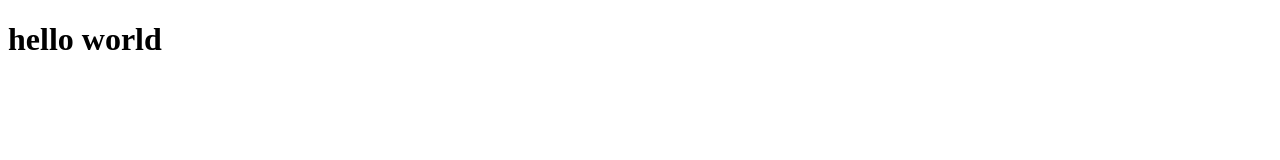
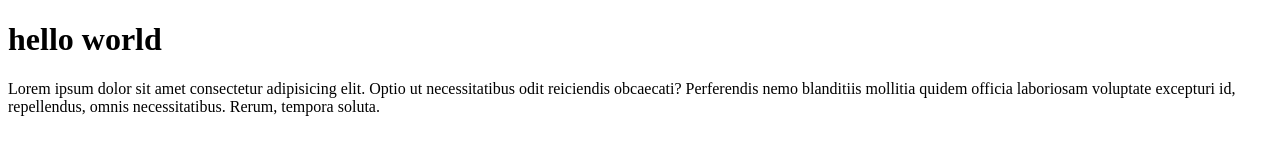
Before and after one commit to awan75/wpu-git-test-2, a plain HTML site: page index.html in a window 1280 px wide. Drawn offline with Linux system fonts and the light colour scheme.

Commit message:
menambahkan paragraf

```diff
--- a/index.html
+++ b/index.html
@@ -7,5 +7,6 @@
 </head>
 <body>
     <h1>hello world</h1>
+    <p>Lorem ipsum dolor sit amet consectetur adipisicing elit. Optio ut necessitatibus odit reiciendis obcaecati? Perferendis nemo blanditiis mollitia quidem officia laboriosam voluptate excepturi id, repellendus, omnis necessitatibus. Rerum, tempora soluta.</p>
 </body>
 </html>
```
